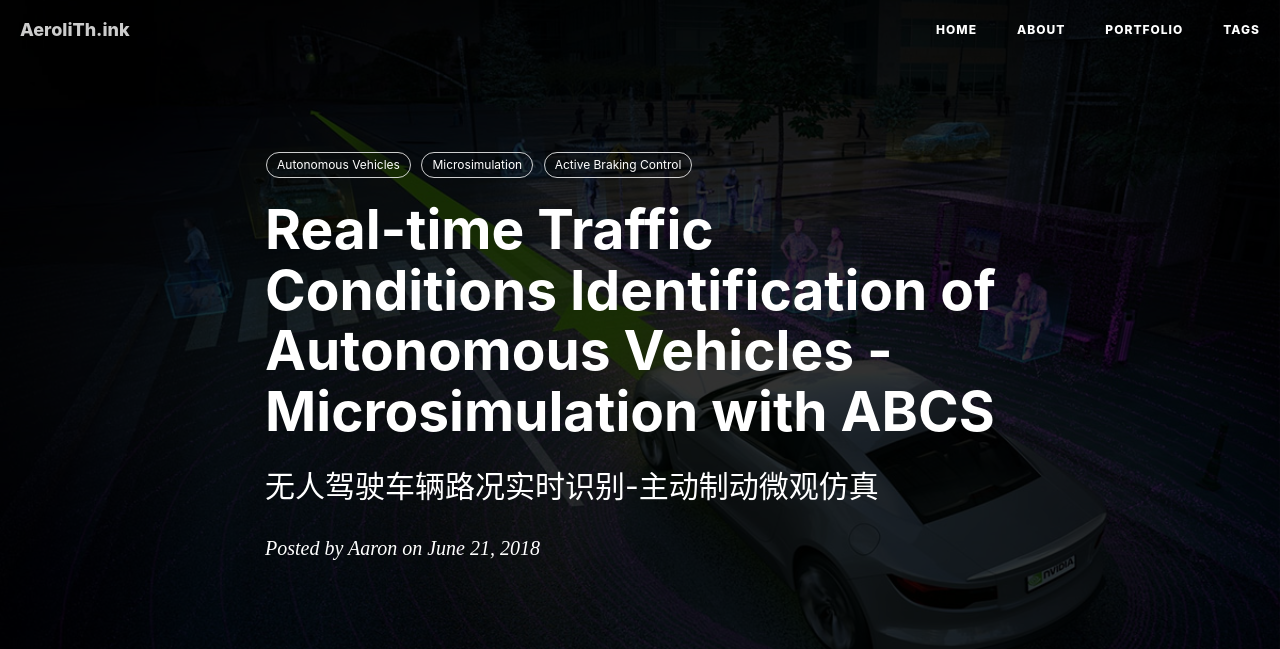
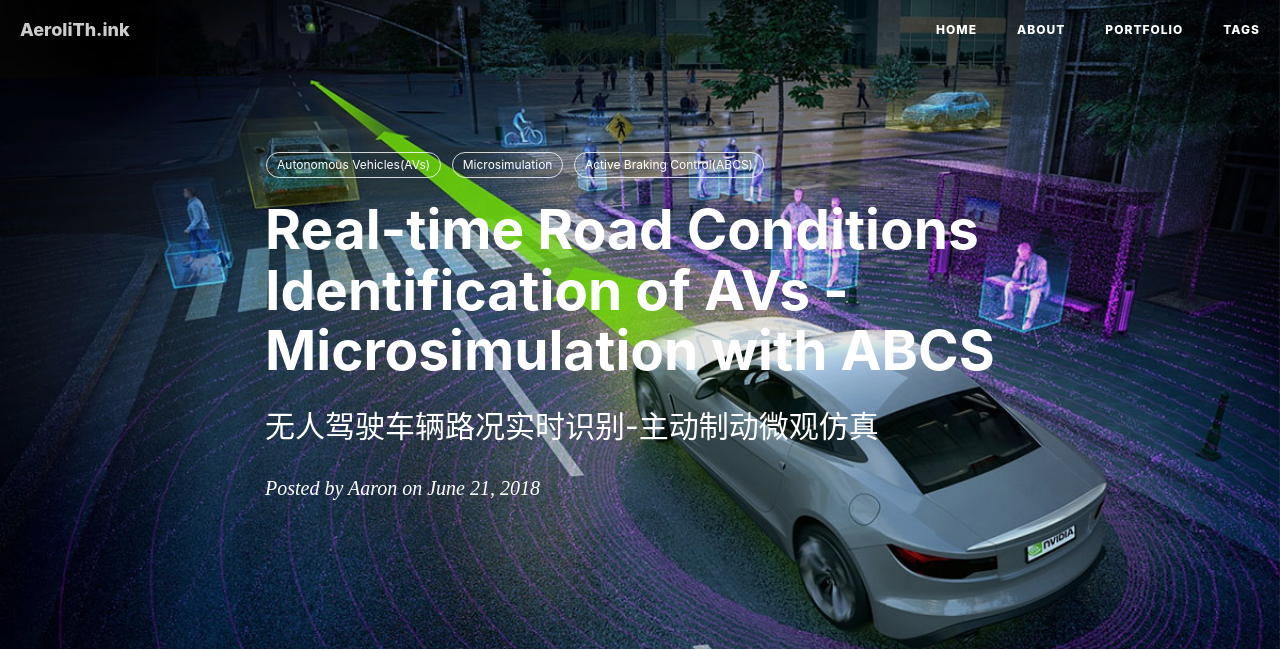
Before and after one commit to aerolithink/aerolithink.github.io, a Jekyll site: the page built from _posts/2018-6-21-AVBrake.md, in a window 1280 px wide, cut to the strip 0-649 px from the top of the page. Built offline with Jekyll 4.4.1, drawn with Linux system fonts in a browser that asks for light colours; nearby versions of some CDN libraries; comment, search, counter and statistics services are not loaded.

Commit message:
Post_AVBrake_v2

```diff
--- a/_posts/2018-6-21-AVBrake.md
+++ b/_posts/2018-6-21-AVBrake.md
@@ -1,19 +1,19 @@
 ---
 layout:     post
-title:      " Real-time Traffic Conditions Identification of  Autonomous Vehicles - Microsimulation with ABCS "
+title:      " Real-time Road Conditions Identification of  AVs - Microsimulation with ABCS "
 subtitle:   " 无人驾驶车辆路况实时识别-主动制动微观仿真 "
 date:       2018-6-21 12:00:00
 author:     "Aaron"
 header-img: "img/post-bg-AVcarBrake.jpg"
-header-mask: 0.8
+header-mask: 0.1
 multilingual: false
 catalog: true
 music: false
 music-id: 486188847
 tags:
-    - Autonomous Vehicles
+    - Autonomous Vehicles(AVs)
     - Microsimulation
-    - Active Braking Control
+    - Active Braking Control(ABCS)
 ---
 
 
```
